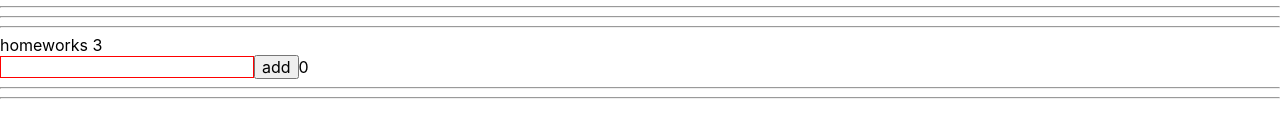
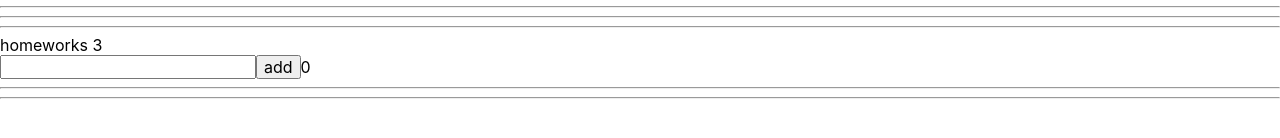
Before and after one commit to Lityuk/IT-incubator, a React (Create React App) app in the folder ignat-dz/: page / in a window 1280 px wide. Shown: the part 410-548 px from the top of the page. Built offline with nearby package versions, Linux system fonts and the light colour scheme.

Commit message:
finish 3 task

```diff
--- a/ignat-dz/src/p2-homeworks/h3/Greeting.tsx
+++ b/ignat-dz/src/p2-homeworks/h3/Greeting.tsx
@@ -1,26 +1,27 @@
-import React from 'react'
+import React, {ChangeEvent} from 'react'
 import s from './Greeting.module.css'
 
 type GreetingPropsType = {
-    name: any // need to fix any
-    setNameCallback: any // need to fix any
-    addUser: any // need to fix any
-    error: any // need to fix any
-    totalUsers: any // need to fix any
+    name: string // need to fix any
+    setNameCallback: (e: ChangeEvent<HTMLInputElement>) => void // need to fix any
+    addUser: () => void // need to fix any
+    error: string // need to fix any
+    totalUsers: number // need to fix any`
+    disabled:boolean
 }
 
 // презентационная компонента (для верстальщика)
 const Greeting: React.FC<GreetingPropsType> = (
-    {name, setNameCallback, addUser, error, totalUsers} // деструктуризация пропсов
+    {name, setNameCallback, addUser, error, totalUsers, disabled} // деструктуризация пропсов
 ) => {
-    const inputClass = s.error // need to fix with (?:)
+    const inputClass = error === '' ? '' : s.error // need to fix with (?:)
 
     return (
         <div>
             <input value={name} onChange={setNameCallback} className={inputClass}/>
-            <span>{error}</span>
-            <button onClick={addUser}>add</button>
+            <button disabled={disabled} onClick={addUser}>add</button>
             <span>{totalUsers}</span>
+            <div>{error}</div>
         </div>
     )
 }
--- a/ignat-dz/src/p2-homeworks/h3/GreetingContainer.tsx
+++ b/ignat-dz/src/p2-homeworks/h3/GreetingContainer.tsx
@@ -1,9 +1,10 @@
-import React, {useState} from 'react'
+import React, {ChangeEvent, useState} from 'react'
 import Greeting from './Greeting'
+import {UserType} from './HW3'
 
 type GreetingContainerPropsType = {
-    users: string // need to fix any
-    addUserCallback: any // need to fix any
+    users: Array<UserType> // need to fix any
+    addUserCallback: (name: string) => void // need to fix any
 }
 
 // более простой и понятный для новичков
@@ -12,25 +13,40 @@ type GreetingContainerPropsType = {
 // более современный и удобный для про :)
 // уровень локальной логики
 const GreetingContainer: React.FC<GreetingContainerPropsType> = ({users, addUserCallback}) => { // деструктуризация пропсов
-    const [name, setName] = useState<any>('') // need to fix any
-    const [error, setError] = useState<any>('') // need to fix any
+    const [name, setName] = useState<string>('') // need to fix any
+    const [error, setError] = useState<string>('') // need to fix any
+    const [disabled, setDisabled] = useState<boolean>(false) // need to fix any
 
-    const setNameCallback = (e: any) => { // need to fix any
-        setName('') // need to fix
-    }
-    const addUser = () => {
-        alert(`Hello  !`) // need to fix
+
+    const setNameCallback = (e: ChangeEvent<HTMLInputElement>) => { // need to fix any
+        setName(e.currentTarget.value) // need to fix
+        setDisabled(false)
     }
 
-    const totalUsers = 0 // need to fix
+    const addUser = () => { // need to fix
+        const nameTrim = name.trim();
+
+        if (nameTrim.length !== 0) {
+            setError('')
+            addUserCallback(nameTrim)
+            alert(`Hello ${nameTrim}`)
+            setName('')
+        } else {
+            setError('The name is incorrect!')
+            setDisabled(true);
+        }
+    }
+
+    const totalUsers = users.length // need to fix
 
     return (
         <Greeting
             name={name}
             setNameCallback={setNameCallback}
             addUser={addUser}
+            totalUsers={totalUsers}
             error={error}
-            totalUsers={totalUsers}
+            disabled={disabled}
         />
     )
 }
--- a/ignat-dz/src/p2-homeworks/h3/HW3.tsx
+++ b/ignat-dz/src/p2-homeworks/h3/HW3.tsx
@@ -1,18 +1,25 @@
 import React, {useState} from 'react'
+import {v1} from 'uuid'
 import GreetingContainer from './GreetingContainer'
 
 // types
 export type UserType = {
-    _id: any // need to fix any
-    name: any // need to fix any
+    _id: string // need to fix any
+    name: string // need to fix any
 }
 
 // уровень работы с глобальными данными
 function HW3() {
-    const [users, setUsers] = useState<any>([]) // need to fix any
+    const [users, setUsers] = useState<Array<UserType>>([]) // need to fix any
 
-    const addUserCallback = (name: any) => { // need to fix any
-        setUsers([]) // need to fix
+    const addUserCallback = (name: string) => { // need to fix any
+
+        const newUser = {
+            _id: v1(),
+            name: name,
+        }
+
+        setUsers([...users,newUser]) // need to fix
     }
 
     return (
```
